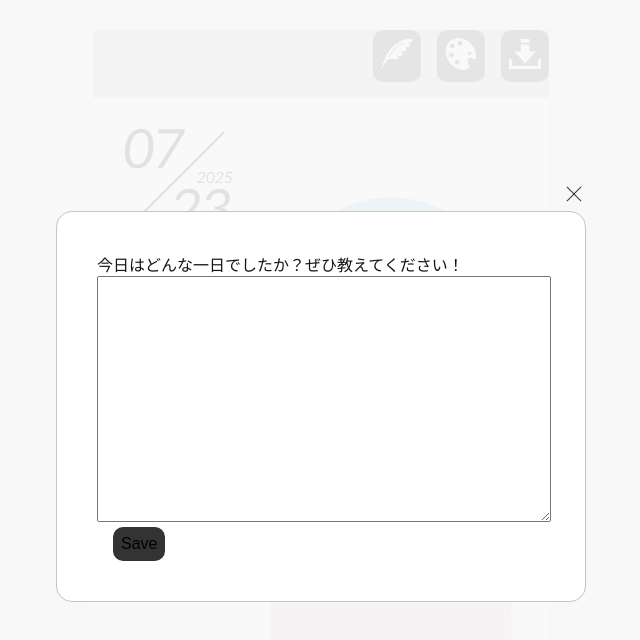
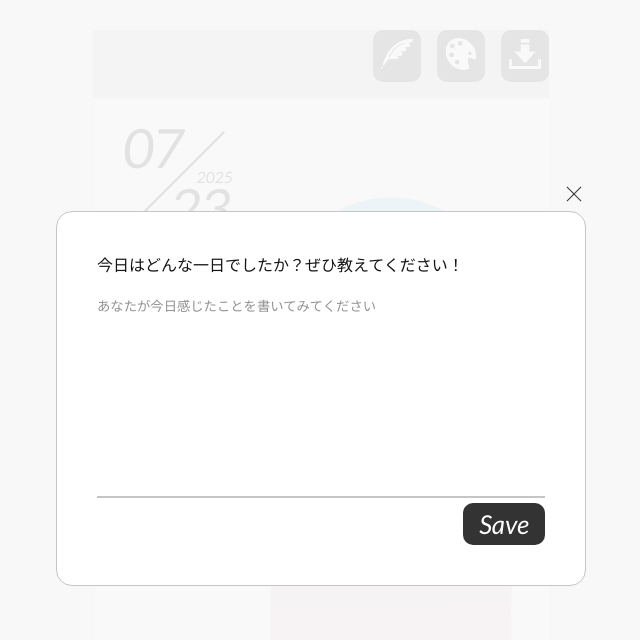
Before and after one commit to knk-summer/how-was-today, a React (Vite) app in the folder how-was-today/: page / in a window 1280 px wide. Both pictures are taken after a click on the button 716 px from the left and 56 px from the top of the page. Shown: the top 640 px of the page, without its empty margins (319-959 px from the left). Built offline with nearby package versions, Linux system fonts and the light colour scheme.

Commit message:
書き込み画面の最低限の見た目完成

```diff
--- a/how-was-today/src/App.jsx
+++ b/how-was-today/src/App.jsx
@@ -62,11 +62,32 @@ function WrittingMode({onWrittingMode}) {
     border-radius: 16px;
     margin-top: 26px;
     padding: 40px;
+    text-align: right;
+  `
+
+  const cssWindowText = css`
+    width: 100%;
+    margin: 0px 0px 20px 0px;
+    text-align: left;
   `
 
   const cssInputForm = css`
     width: 100%;
-    height: 240px;
+    height: 200px;
+    padding: 0px;
+    border-style: none none solid;
+    border-bottom: solid 2px #C5C5C5;
+    resize: none;
+    color: #919191;
+
+  `
+  const cssSaveButton = css`
+    font-family: "Lato", sans-serif;
+    font-style: italic;
+    font-size: 26px;
+    line-height: 1;
+    color: #ffffff;
+    padding: 0.5rem 1rem;
   `
 
   if (onWrittingMode) {
@@ -75,9 +96,9 @@ function WrittingMode({onWrittingMode}) {
         <div css={cssWrittingWindow}>
           <span css={cssCloseMark}></span>
           <div css={cssInputTextArea}>
-            今日はどんな一日でしたか？ぜひ教えてください！
-            <textarea col="28" css={cssInputForm}></textarea>
-            <button>Save</button>
+            <p css={cssWindowText}>今日はどんな一日でしたか？ぜひ教えてください！</p>
+            <textarea col="28" css={cssInputForm}>あなたが今日感じたことを書いてみてください</textarea>
+            <button css={cssSaveButton}>Save</button>
           </div>
         </div>
 
```
